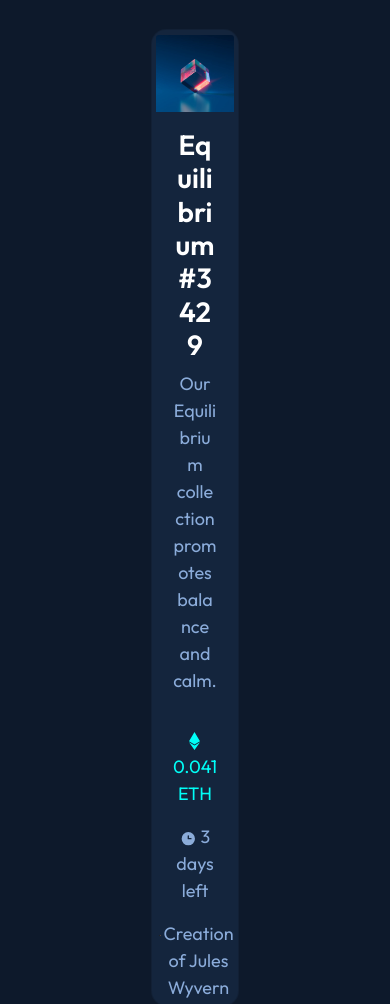
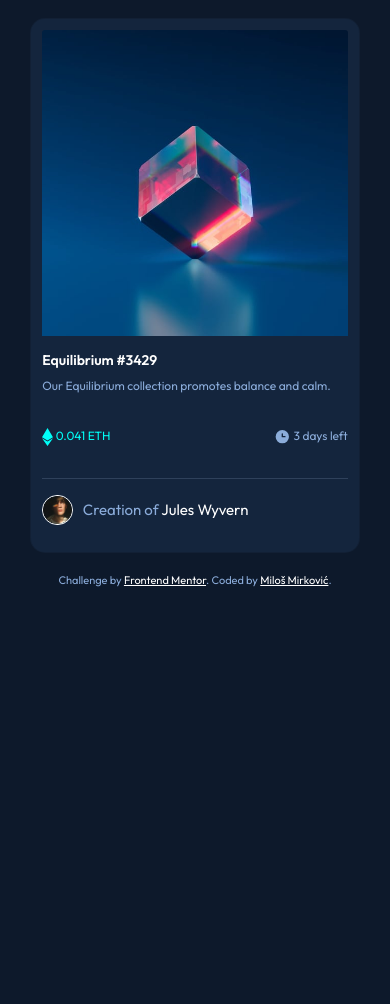
Before and after one commit to skozmi/nft-preview-card-component, a website: page index.html in a window 390 px wide. Shown: the top 1004 px of the page. After the commit the page ends 844 px from the top, so only its background shows below. Drawn offline with nearby package versions, Linux system fonts and the light colour scheme.

Commit message:
finished project

```diff
--- a/index.html
+++ b/index.html
@@ -23,16 +23,18 @@
 
     <main>
       <div class="card">
-        <img src="./images/image-equilibrium.jpg" class="card-img-top" alt="image-equilibrium" />
+        <div class="image-div">
+          <img src="./images/image-equilibrium.jpg" class="card-img-top" id="equilImg" alt="image-equilibrium" />
+        </div>
         <div class="card-body">
           <h1 class="card-title">Equilibrium #3429</h1>
           <p class="card-text">Our Equilibrium collection promotes balance and calm.</p>
         </div>
-        <div class="card-body">
+        <div class="card-body icons-div">
           <p class="card-text etherum-text"><img src="./images/icon-ethereum.svg" alt="icon-ethereum" /> 0.041 ETH</p>
-          <p class="card-text"><img src="./images/icon-clock.svg" alt="icon-clock" /> 3 days left</p>
+          <p class="card-text timelap-text"><img src="./images/icon-clock.svg" alt="icon-clock" /> 3 days left</p>
         </div>
-        <div class="card-img-text">
+        <div class="card-body card-img-text">
           <div class="avatarImg">
             <img class="card-img avatar-img" src="./images/image-avatar.png" alt="image-avatar" />
           </div>
@@ -51,8 +53,7 @@
     </footer>
 
   </div>
-
   <script src="https://cdn.jsdelivr.net/npm/@popperjs/core@2.10.2/dist/umd/popper.min.js" integrity="sha384-7+zCNj/IqJ95wo16oMtfsKbZ9ccEh31eOz1HGyDuCQ6wgnyJNSYdrPa03rtR1zdB" crossorigin="anonymous"></script>
-  <script src="https://cdn.jsdelivr.net/npm/bootstrap@5.1.3/dist/js/bootstrap.min.js" integrity="sha384-QJHtvGhmr9XOIpI6YVutG+2QOK9T+ZnN4kzFN1RtK3zEFEIsxhlmWl5/YESvpZ13" crossorigin="anonymous"></script></body>
+  <script src="https://cdn.jsdelivr.net/npm/bootstrap@5.1.3/dist/js/bootstrap.min.js" integrity="sha384-QJHtvGhmr9XOIpI6YVutG+2QOK9T+ZnN4kzFN1RtK3zEFEIsxhlmWl5/YESvpZ13" crossorigin="anonymous"></script>
 </body>
 </html>
--- a/package.json
+++ b/package.json
@@ -16,6 +16,9 @@
     "url": "https://github.com/skozmi/nft-preview-card-component/issues"
   },
   "homepage": "https://github.com/skozmi/nft-preview-card-component#readme",
+  "engines": {
+    "node": "18.0.0"
+  },
   "dependencies": {
     "express": "^4.18.1"
   }
--- a/public/css/style.css
+++ b/public/css/style.css
@@ -1,13 +1,13 @@
 body {
     font-family: 'Outfit', sans-serif;
     background: hsl(217, 54%, 11%);
-    text-align: center;
     font-size: 18px;
 }
 
 h1, h2, h3, h4, h5, h6 {
     color: hsl(0, 0%, 100%);
     font-weight: 600;
+    font-size: inherit;
 }
 
 p {
@@ -34,20 +34,45 @@ main, footer {
     background-color: hsl(216, 50%, 16%);
 }
 
+.card-body {
+    padding-left: 0;
+    padding-right: 0;
+}
+
+.icons-div {
+    display: flex;
+    justify-content: space-between;
+}
+
+.card-img-text {
+    display: flex;
+    justify-content: flex-start;
+    align-items: center;
+    border-top: 1px solid hsl(215, 32%, 27%);
+}
+
+.avatarImg {
+    width: 10%;
+}
+
+.avatarTxt {
+    margin-left: 10px;
+    font-size: 15px;
+}
+
 .attribution {
     font-size: 11px;
     text-align: center;
     color: hsl(215, 51%, 70%);
 }
 
-.card-img-text {
-    display: flex;
-    justify-content: flex-start;
-}
-
 /*paragraph*/
 .etherum-text {
     color: hsl(178, 100%, 50%);
+}
+
+span {
+    color:hsl(0, 0%, 100%);
 }
 
 /*links*/
@@ -57,5 +82,65 @@ main, footer {
 
 /*images and icons*/
 .avatar-img {
-    width: 20%;
+    width: 100%;
+    border: 1px solid hsl(0, 0%, 100%);
+    border-radius: 50%;
 }
+
+/*add hover effect*/
+.image-div:hover {
+    background:hsl(178, 100%, 50%);
+    background-image: url("/images/icon-view.svg");
+    background-repeat: no-repeat;
+    background-position: center;
+    cursor: pointer;
+}
+
+#equilImg:hover {
+    opacity: 0.4;
+}
+
+#viewIcon:hover {
+    opacity: 1;
+}
+
+h1:hover, span:hover {
+    color:hsl(178, 100%, 50%);
+    cursor: pointer;
+}
+
+/*responsive effect*/
+@media (max-width:1028px) {
+    main, footer {
+        width: 60%;
+    }
+}
+
+@media (max-width:800px) {
+    main, footer {
+        width: 80%;
+    }
+
+    .card {
+        margin: 10%;
+    }
+}
+
+@media (max-width:600px) {
+    body {
+        font-size: 12px;
+    }
+
+    h1, h2, h3, h4, h5, h6 {
+        font-size: 14px;
+    }
+
+    main, footer {
+        width: 100%;
+    }
+
+    .card {
+        margin: 5%;
+    }
+
+}
```
